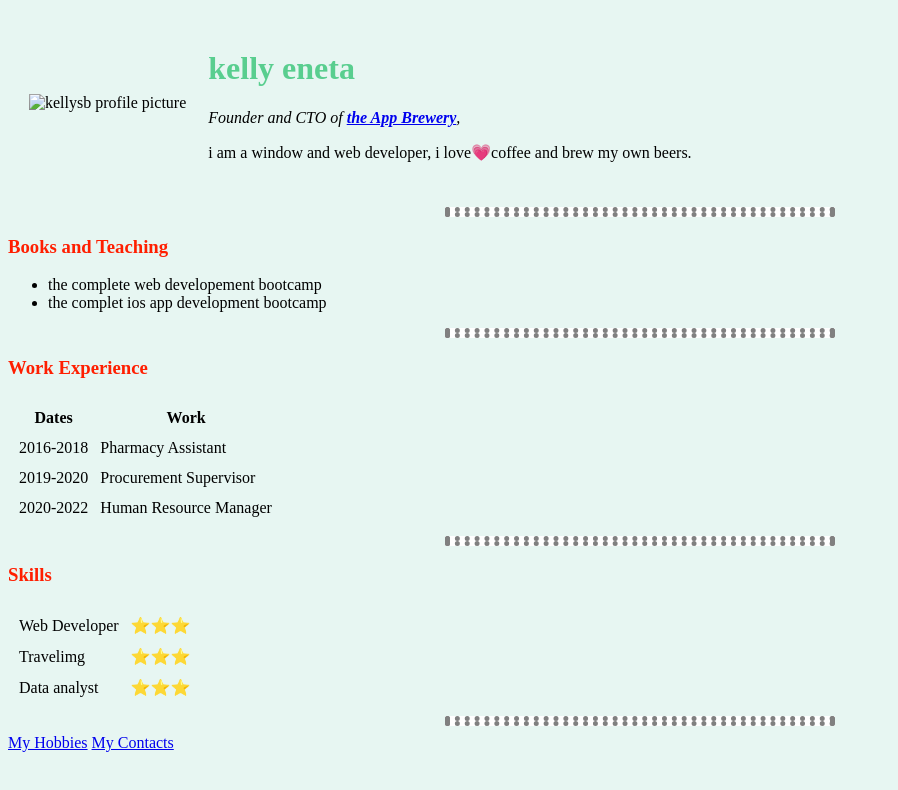
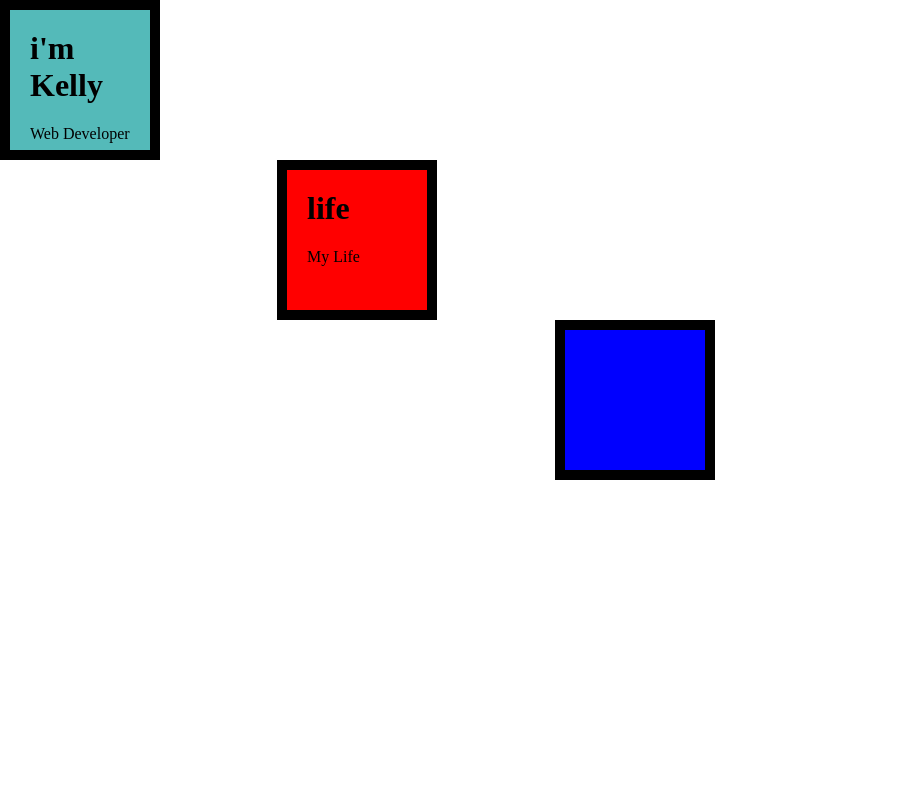
Before and after one commit to kellyeneta/Site, a plain HTML site: page index.html in a window 1280 px wide. Shown: the whole page, without its empty margins (0-898 px from the left). Drawn offline with Linux system fonts and the light colour scheme; files that its build step writes are made by us from their sources.

```diff
--- a/index.html
+++ b/index.html
@@ -2,83 +2,25 @@
 <html lang="en" dir="ltr">
   <head>
     <meta charset="utf-8">
-    <title>kellysb personal site</title>
-    <link rel="stylesheet" href="css/style.css">
+    <title>KELLY CSS SITE</title>
+    <link rel="stylesheet" href="css/styles.css">
+    <link rel="icon" href="favicon.ico">
+  </head>
+  <body>
+  <div class="top-container">
+    <h1>i'm Kelly</h1>
+    <p>Web Developer</p>
+  </div>
+  <div class="middle-container">
+    <h1>life</h1>
+    <p>My Life</p>
 
 
-    <style>
-     img {
-       height: 150px
-     }
-    </style>
+  </div>
+  <div class="bottom-container">
+
+  </div>
 
 
-  </head>
-
-  <body>
-    <table cellspacing="20">
-      <tr>
-        <td><img src="images/kellysb.png" alt="kellysb profile picture"></td>
-        <td><h1>kelly eneta</h1>
-        <p><em>Founder and CTO of <strong><a href="https://appbrewery.com/">the App Brewery</a></strong>,</em></p>
-        <p>i am a window and web developer, i love💗coffee and brew my own beers.</p></td>
-      </tr>
-    </table>
-    <hr>
-    <h3>Books and Teaching</h3>
-    <ul>
-      <li>the complete web developement bootcamp</li>
-      <li>the complet ios app development bootcamp</li>
-    </ul>
-    <hr>
-    <h3>Work Experience</h3>
-    <table cellspacing="10">
-      <thead>
-        <tr>
-          <th>Dates</th>
-          <th>Work</th>
-        </tr>
-      </thead>
-      <tbody>
-        <tr>
-          <td>2016-2018</td>
-          <td>Pharmacy Assistant</td>
-        </tr>
-        <tr>
-          <td>2019-2020</td>
-          <td>Procurement Supervisor</td>
-        </tr>
-        <tr>
-          <td>2020-2022</td>
-          <td>Human Resource Manager</td>
-        </tr>
-      </tbody>
-      <tfoot>
-
-      </tfoot>
-
-   <table>
-     <hr>
-    <h3>Skills</h3>
-    <table cellspacing="10">
-      <tbody>
-        <tr>
-          <td>Web Developer</td>
-          <td>⭐⭐⭐</td>
-        </tr>
-        <tr>
-          <td>Travelimg</td>
-          <td>⭐⭐⭐</td>
-        </tr>
-        <tr>
-          <td>Data analyst</td>
-          <td>⭐⭐⭐</td>
-        </tr>
-      </tbody>
-    </table>
-    <hr>
-    <a href="hobbies.html">My Hobbies</a>
-    <a href="contact me.html">My Contacts</a>
-    </body>
-
+  </body>
 </html>
--- /dev/null
+++ b/styles.css
@@ -0,0 +1,34 @@
+body {
+  margin: 0;
+}
+
+h1 {
+  margin-top: 0;
+}
+
+.top-container {
+  background-color: #54BAB9;
+  width: 100px;
+  height: 100px;
+  border: solid 10px;
+  padding: 20px;
+
+}
+
+.middle-container {
+  background-color: red;
+  width: 100px;
+  height: 100px;
+  padding: 20px;
+  border: solid 10px;
+  margin-left: 277px
+}
+
+.bottom-container {
+  background-color: blue;
+  width: 100px;
+  height: 100px;
+  padding: 20px;
+  border: solid 10px;
+  margin-left: 555px
+}
```
Also changed, not shown: favicon.ico (added).
